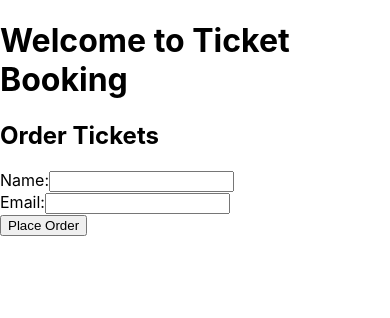
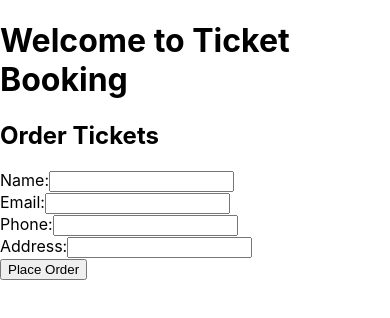
Before and after one commit to Gleb385/ticket-booking, a React (Create React App) app in the folder client/: page /order/1 in a window 390 px wide. Shown: the top 318 px of the page. Built offline with nearby package versions, Linux system fonts and the light colour scheme.

Commit message:
add phone and adress11

```diff
--- a/client/src/components/order.js
+++ b/client/src/components/order.js
@@ -2,7 +2,12 @@ import React, { useState } from "react";
 import axios from "axios";
 
 function Order() {
-  const [userInfo, setUserInfo] = useState({ name: "", email: "" });
+  const [userInfo, setUserInfo] = useState({
+    name: "",
+    email: "",
+    phone: "",
+    address: ""
+  });
   const [message, setMessage] = useState("");
 
   const handleInputChange = e => {
@@ -14,14 +19,13 @@ function Order() {
     e.preventDefault();
     axios
       .post("http://localhost:5001/api/order", {
-        // Убедитесь, что URL правильный
-        name: userInfo.name,
-        email: userInfo.email
+        userInfo, // Передаем объект userInfo целиком
+        tickets: [] // Временно пустой массив билетов
       })
       .then(response => {
         setMessage(response.data.message);
         // Очистка полей после успешного отправления
-        setUserInfo({ name: "", email: "" });
+        setUserInfo({ name: "", email: "", phone: "", address: "" });
       })
       .catch(error => {
         console.error("Error placing order:", error);
@@ -56,6 +60,30 @@ function Order() {
             />
           </label>
         </div>
+        <div>
+          <label>
+            Phone:
+            <input
+              type="text"
+              name="phone"
+              value={userInfo.phone}
+              onChange={handleInputChange}
+              required
+            />
+          </label>
+        </div>
+        <div>
+          <label>
+            Address:
+            <input
+              type="text"
+              name="address"
+              value={userInfo.address}
+              onChange={handleInputChange}
+              required
+            />
+          </label>
+        </div>
         <button type="submit">Place Order</button>
       </form>
       {message &&
```
